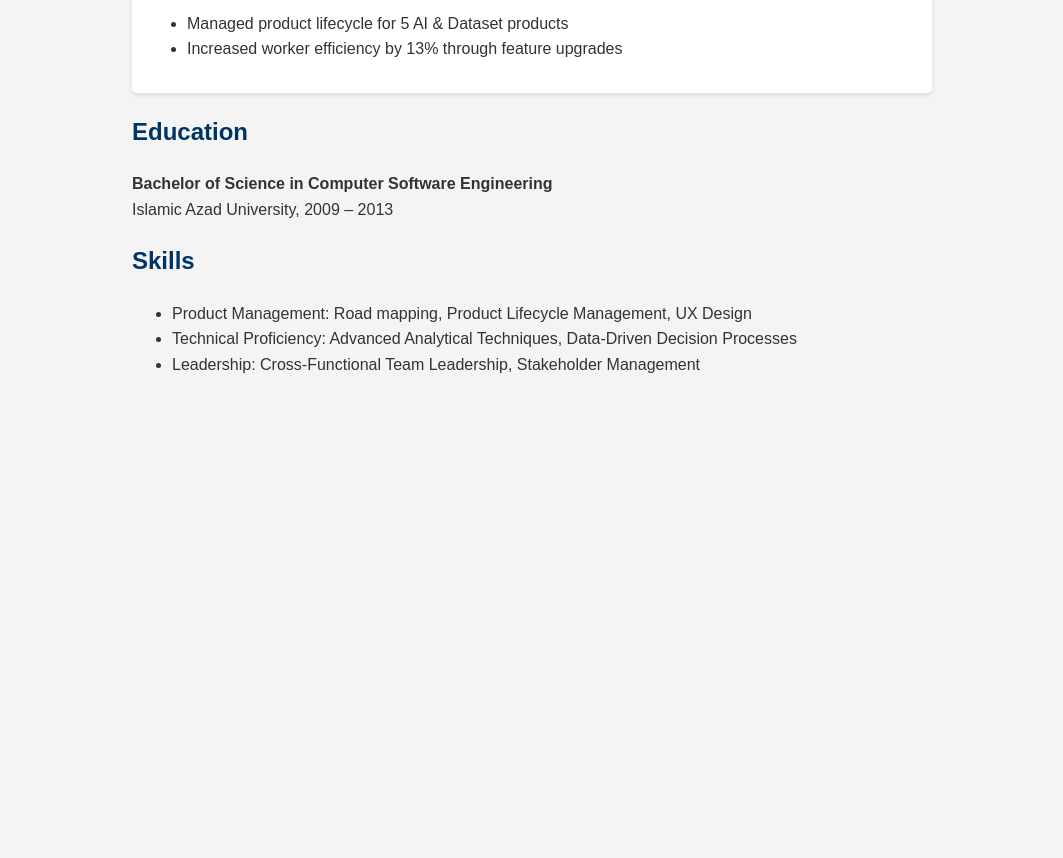
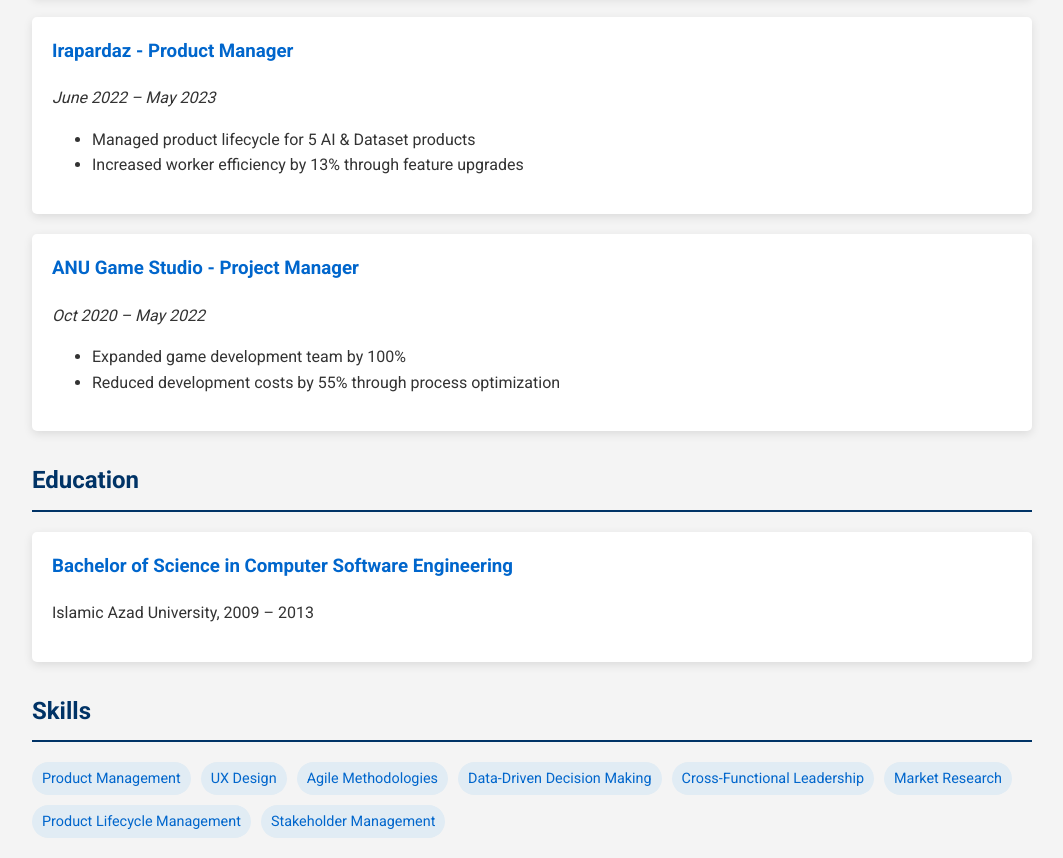
Before and after one commit to AlirezaRahimian/alirezarahimian.github.io, a plain HTML site: page index.html in a window 1280 px wide. Shown: the part 588-1446 px from the top of the page, without its empty margins (108-1171 px from the left). Before the commit the page ends 1001 px from the top, so only its background shows below. Drawn offline with Linux system fonts and the light colour scheme.

Commit message:
Update index.html

```diff
--- a/index.html
+++ b/index.html
@@ -4,49 +4,109 @@
     <meta charset="UTF-8">
     <meta name="viewport" content="width=device-width, initial-scale=1.0">
     <title>Alireza Rahimian - Product Manager</title>
+    <link href="https://fonts.googleapis.com/css2?family=Roboto:wght@300;400;700&display=swap" rel="stylesheet">
     <style>
-        body {
-            font-family: Arial, sans-serif;
+        body, html {
+            margin: 0;
+            padding: 0;
+            font-family: 'Roboto', sans-serif;
             line-height: 1.6;
             color: #333;
-            max-width: 800px;
+            background-color: #f4f4f4;
+        }
+        .container {
+            max-width: 1000px;
             margin: 0 auto;
             padding: 20px;
-            background-color: #f4f4f4;
         }
         header {
-            background-color: #003366;
+            background: linear-gradient(135deg, #0062cc, #003366);
             color: white;
+            padding: 2rem 0;
             text-align: center;
-            padding: 1rem;
+            position: relative;
+            overflow: hidden;
+        }
+        .profile-pic {
+            width: 200px;
+            height: 200px;
+            border-radius: 50%;
+            border: 5px solid white;
             margin-bottom: 20px;
+            animation: fadeIn 1s ease-out, float 3s ease-in-out infinite;
+        }
+        @keyframes fadeIn {
+            from { opacity: 0; transform: translateY(20px); }
+            to { opacity: 1; transform: translateY(0); }
+        }
+        @keyframes float {
+            0%, 100% { transform: translateY(0); }
+            50% { transform: translateY(-10px); }
         }
         h1 {
-            margin-bottom: 0;
+            margin: 0;
+            font-size: 2.5em;
+            animation: slideIn 1s ease-out;
+        }
+        @keyframes slideIn {
+            from { opacity: 0; transform: translateX(-50px); }
+            to { opacity: 1; transform: translateX(0); }
         }
         h2 {
             color: #003366;
+            border-bottom: 2px solid #003366;
+            padding-bottom: 10px;
+            margin-top: 30px;
         }
         .job {
             background-color: white;
             margin-bottom: 20px;
-            padding: 15px;
+            padding: 20px;
             border-radius: 5px;
-            box-shadow: 0 2px 5px rgba(0,0,0,0.1);
+            box-shadow: 0 3px 10px rgba(0,0,0,0.1);
+            transition: transform 0.3s ease, box-shadow 0.3s ease;
+            animation: fadeIn 1s ease-out;
+        }
+        .job:hover {
+            transform: translateY(-5px);
+            box-shadow: 0 5px 15px rgba(0,0,0,0.2);
         }
         .job h3 {
             margin-top: 0;
             color: #0066cc;
         }
+        .skills {
+            display: flex;
+            flex-wrap: wrap;
+            gap: 10px;
+        }
+        .skill {
+            background-color: #e1ecf4;
+            color: #0066cc;
+            padding: 5px 10px;
+            border-radius: 20px;
+            font-size: 0.9em;
+            transition: background-color 0.3s ease;
+        }
+        .skill:hover {
+            background-color: #0066cc;
+            color: white;
+        }
+        @media (max-width: 600px) {
+            header { padding: 1rem 0; }
+            h1 { font-size: 2em; }
+            .profile-pic { width: 150px; height: 150px; }
+        }
     </style>
 </head>
 <body>
     <header>
+        <img src="/api/placeholder/200/200" alt="Alireza Rahimian" class="profile-pic">
         <h1>Alireza Rahimian</h1>
         <p>Product Manager</p>
     </header>
 
-    <main>
+    <div class="container">
         <section>
             <h2>Experience</h2>
             <div class="job">
@@ -66,23 +126,37 @@
                     <li>Increased worker efficiency by 13% through feature upgrades</li>
                 </ul>
             </div>
-            <!-- Add more job experiences here -->
+            <div class="job">
+                <h3>ANU Game Studio - Project Manager</h3>
+                <p><em>Oct 2020 – May 2022</em></p>
+                <ul>
+                    <li>Expanded game development team by 100%</li>
+                    <li>Reduced development costs by 55% through process optimization</li>
+                </ul>
+            </div>
         </section>
 
         <section>
             <h2>Education</h2>
-            <p><strong>Bachelor of Science in Computer Software Engineering</strong><br>
-            Islamic Azad University, 2009 – 2013</p>
+            <div class="job">
+                <h3>Bachelor of Science in Computer Software Engineering</h3>
+                <p>Islamic Azad University, 2009 – 2013</p>
+            </div>
         </section>
 
         <section>
             <h2>Skills</h2>
-            <ul>
-                <li>Product Management: Road mapping, Product Lifecycle Management, UX Design</li>
-                <li>Technical Proficiency: Advanced Analytical Techniques, Data-Driven Decision Processes</li>
-                <li>Leadership: Cross-Functional Team Leadership, Stakeholder Management</li>
-            </ul>
+            <div class="skills">
+                <span class="skill">Product Management</span>
+                <span class="skill">UX Design</span>
+                <span class="skill">Agile Methodologies</span>
+                <span class="skill">Data-Driven Decision Making</span>
+                <span class="skill">Cross-Functional Leadership</span>
+                <span class="skill">Market Research</span>
+                <span class="skill">Product Lifecycle Management</span>
+                <span class="skill">Stakeholder Management</span>
+            </div>
         </section>
-    </main>
+    </div>
 </body>
 </html>
```
